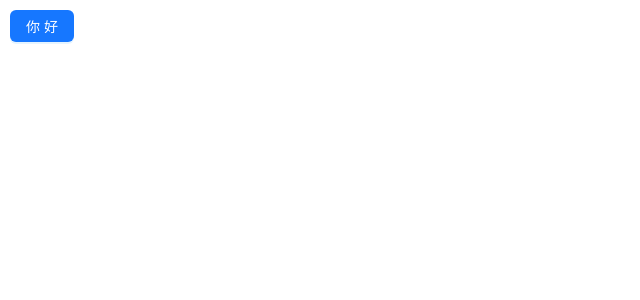
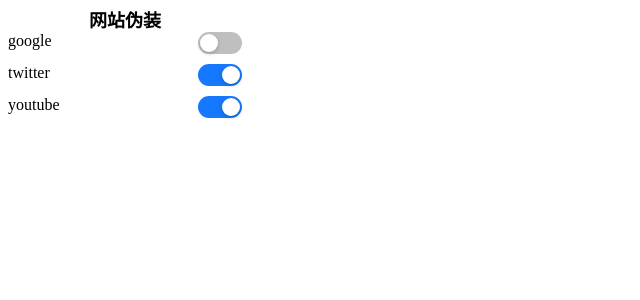
Before and after one commit to WangZhenHao/Camouflage-extension, a React (Create React App) app: page / in a window 1280 px wide. Shown: the top 300 px of the page, without its empty margins (0-640 px from the left). Built offline with nearby package versions, Linux system fonts and the light colour scheme; the HTML template or start-up script is replaced by a standard one.

Commit message:
【feat】添加网站设置信息

```diff
--- a/src/App.css
+++ b/src/App.css
@@ -1,38 +1,18 @@
-.App {
+body {
+    width: 250px;
+}
+.web-name {
+    width: 60%;
+}
+.app {
+    padding: 6px 8px;
+}
+
+.title {
+    font-size: 18px;
     text-align: center;
 }
 
-.App-logo {
-    height: 40vmin;
-    pointer-events: none;
+.item {
+    cursor: pointer;
 }
-
-@media (prefers-reduced-motion: no-preference) {
-    .App-logo {
-        animation: App-logo-spin infinite 20s linear;
-    }
-}
-
-.App-header {
-    background-color: #282c34;
-    min-height: 100vh;
-    display: flex;
-    flex-direction: column;
-    align-items: center;
-    justify-content: center;
-    font-size: calc(10px + 2vmin);
-    color: white;
-}
-
-.App-link {
-    color: #61dafb;
-}
-
-@keyframes App-logo-spin {
-    from {
-        transform: rotate(0deg);
-    }
-    to {
-        transform: rotate(360deg);
-    }
-}
--- a/src/App.tsx
+++ b/src/App.tsx
@@ -1,10 +1,47 @@
-import { Button } from 'antd'
+import './App.css'
+import { Switch } from 'antd'
+import { useState } from 'react'
+
+interface typeWebList {
+    name: string
+    value: number
+}
+
+const Hearder = () => {
+    return <h3 className='title'>网站伪装</h3>
+}
+const WebList = () => {
+    const [websiteList, setWebsiteList] = useState([
+        { name: 'google', value: 0 },
+        { name: 'twitter', value: 1 },
+        { name: 'youtube', value: 1 },
+    ])
+
+    function HanldeSwitch(index: number, item: typeWebList) {
+        item.value = item.value === 1 ? 0 : 1
+        websiteList[index] = item
+
+        setWebsiteList([...websiteList])
+    }
+
+    const list = websiteList.map((item, index) => (
+        <div
+            key={item.name}
+            className='flex-box m-b-10 justify-content item'
+            onClick={() => HanldeSwitch(index, item)}
+        >
+            <span className='p-r-10 web-name'>{item.name}</span>
+            <Switch checked={item.value === 1}></Switch>
+        </div>
+    ))
+
+    return <>{list}</>
+}
 function App() {
     return (
-        <div className='App'>
-            <Button type='primary' style={{ margin: '10px 0 0 10px' }}>
-                你好
-            </Button>
+        <div className='app'>
+            <Hearder></Hearder>
+            <WebList></WebList>
         </div>
     )
 }
--- a/src/index.css
+++ b/src/index.css
@@ -1,9 +1,67 @@
 body {
+    background: #fff;
+}
+body,
+html,
+h1,
+h2,
+h3 {
     margin: 0;
-    font-family: -apple-system, BlinkMacSystemFont, 'Segoe UI', 'Roboto', 'Oxygen', 'Ubuntu',
-        'Cantarell', 'Fira Sans', 'Droid Sans', 'Helvetica Neue', sans-serif;
-    -webkit-font-smoothing: antialiased;
-    -moz-osx-font-smoothing: grayscale;
+    padding: 0;
+}
+a {
+    color: unset;
+}
 
-    width: 250px;
+.p-r-10 {
+    padding-right: 10px;
 }
+
+.m-t-10 {
+    margin-top: 10px;
+}
+.m-b-10 {
+    margin-bottom: 10px;
+}
+.bg-f {
+    background: #fff;
+}
+.fixed {
+    position: fixed;
+}
+.width-100 {
+    width: 100%;
+}
+.height-100 {
+    height: 100%;
+}
+.color-9 {
+    color: #999;
+}
+.color-money {
+    color: #ee0a24;
+    font-size: 14px;
+}
+.rel {
+    position: relative;
+}
+.abs {
+    position: absolute;
+}
+.text-center {
+    text-align: center;
+}
+.color-f {
+    color: #fff;
+}
+
+.flex-box {
+    display: flex;
+}
+.flex-1 {
+    flex: 1;
+}
+
+.justify-content {
+    justify-content: space-between;
+}
```
Also changed, not shown: webpack.config.js (+20 -20 lines).
